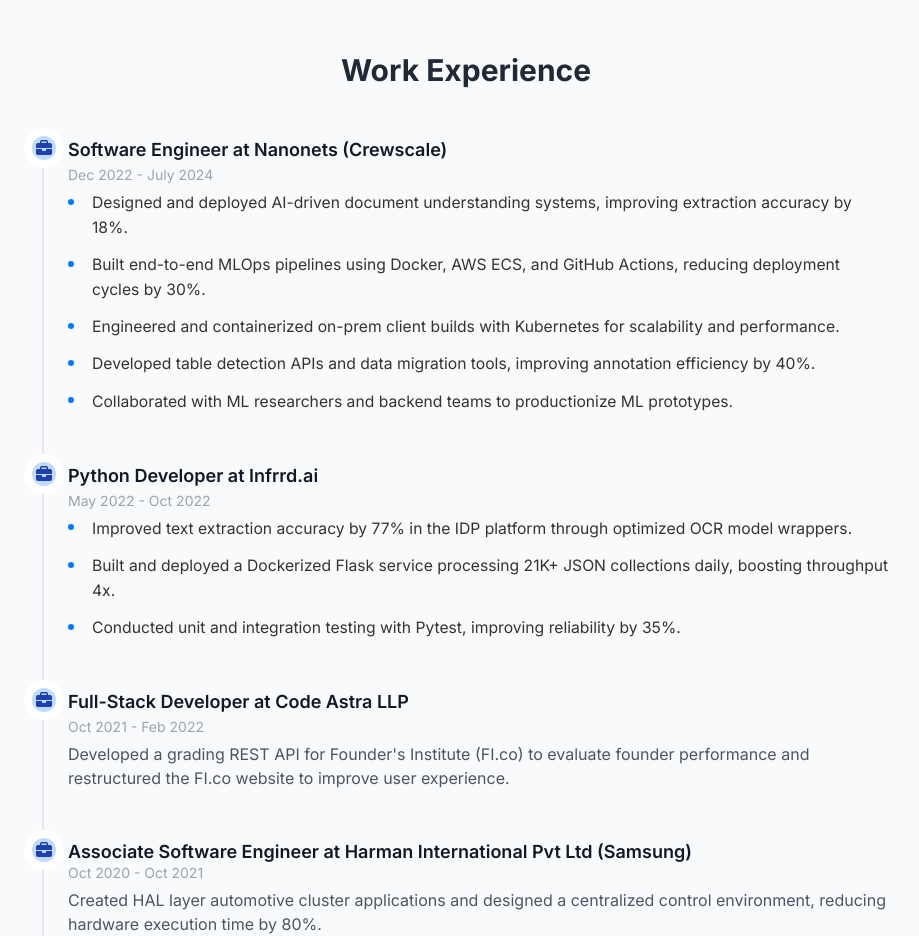
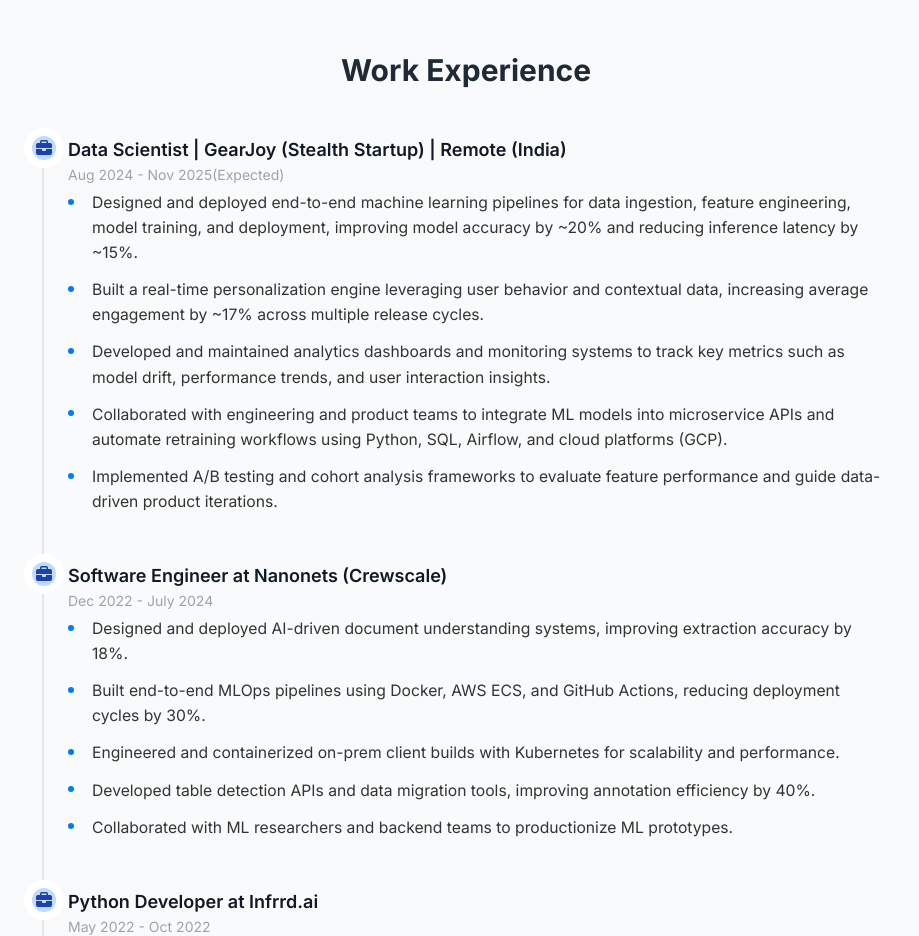
Before and after one commit to raktimpat/raktimpat.github.io, a plain HTML site: page docs/about.html in a window 1280 px wide. Shown: the part 1060-1996 px from the top of the page, without its empty margins (174-1093 px from the left). Drawn offline with nearby package versions, Linux system fonts and the light colour scheme.

Commit message:
Updated about me section

```diff
--- a/docs/about.html
+++ b/docs/about.html
@@ -78,6 +78,23 @@
             <div class="container mx-auto px-6 max-w-4xl">
                 <h2 class="text-3xl font-bold text-center mb-12">Work Experience</h2>
                 <div class="relative border-l-2 border-gray-200">
+                    <!-- Timeline Item 1 -->
+                    <div class="mb-12 ml-6">
+                        <span class="absolute flex items-center justify-center w-6 h-6 bg-blue-200 rounded-full -left-3 ring-8 ring-white">
+                            <i class="fas fa-briefcase text-blue-800"></i>
+                        </span>
+                        <h3 class="flex items-center mb-1 text-lg font-semibold text-gray-900">Data Scientist | GearJoy (Stealth Startup) | Remote (India)  </h3>
+                        <time class="block mb-2 text-sm font-normal leading-none text-gray-400">Aug 2024 - Nov 2025(Expected)</time>
+                        <p class="text-base font-normal text-gray-600">
+                            <ul class="timeline-bullets">
+                                <li>Designed and deployed end-to-end machine learning pipelines for data ingestion, feature engineering, model training, and deployment, improving model accuracy by ~20% and reducing inference latency by ~15%.</li>
+                                <li>Built a real-time personalization engine leveraging user behavior and contextual data, increasing average engagement by ~17% across multiple release cycles.</li>
+                                <li>Developed and maintained analytics dashboards and monitoring systems to track key metrics such as model drift, performance trends, and user interaction insights.</li>
+                                <li>Collaborated with engineering and product teams to integrate ML models into microservice APIs and automate retraining workflows using Python, SQL, Airflow, and cloud platforms (GCP).</li>
+                                <li>Implemented A/B testing and cohort analysis frameworks to evaluate feature performance and guide data-driven product iterations.</li>
+                            </ul>
+                        </p>
+                   </div>
                     <!-- Timeline Item 1 -->
                     <div class="mb-12 ml-6">
                         <span class="absolute flex items-center justify-center w-6 h-6 bg-blue-200 rounded-full -left-3 ring-8 ring-white">
```
Also changed, not shown: 1 other file.
